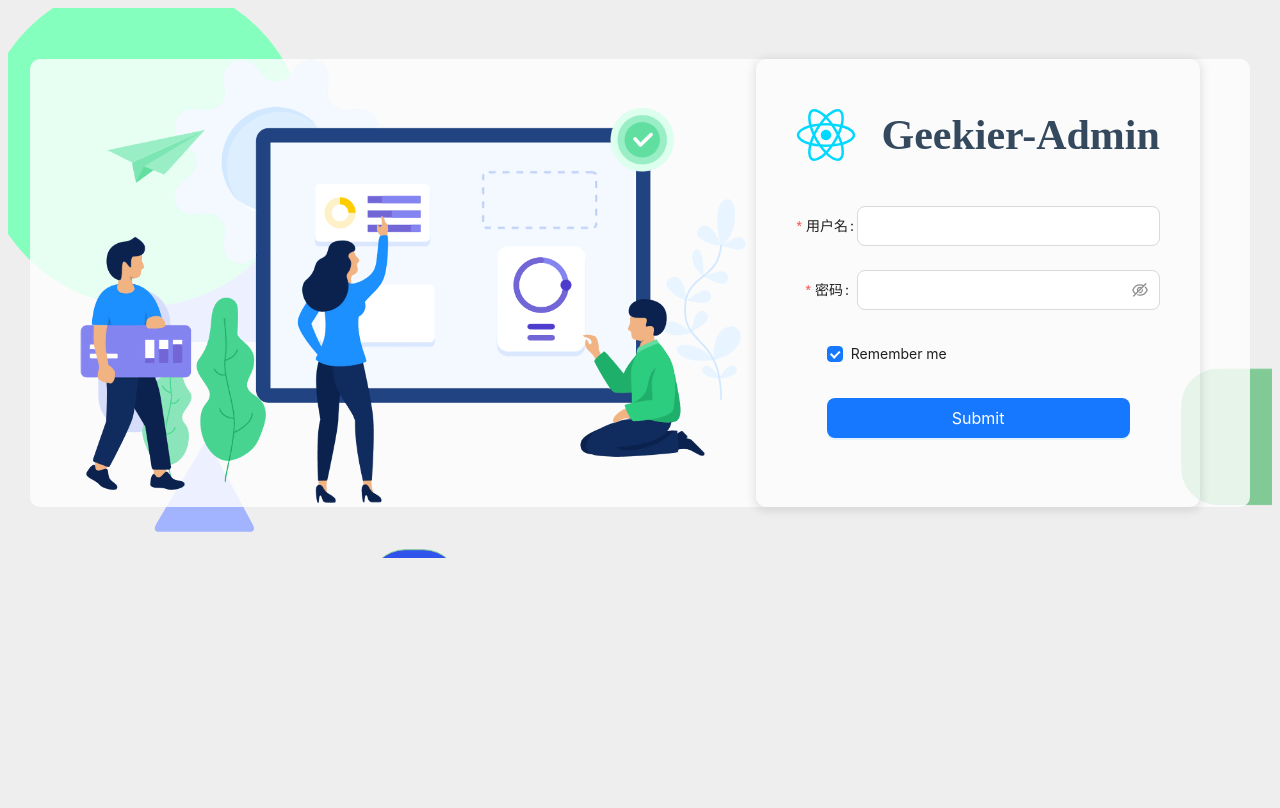
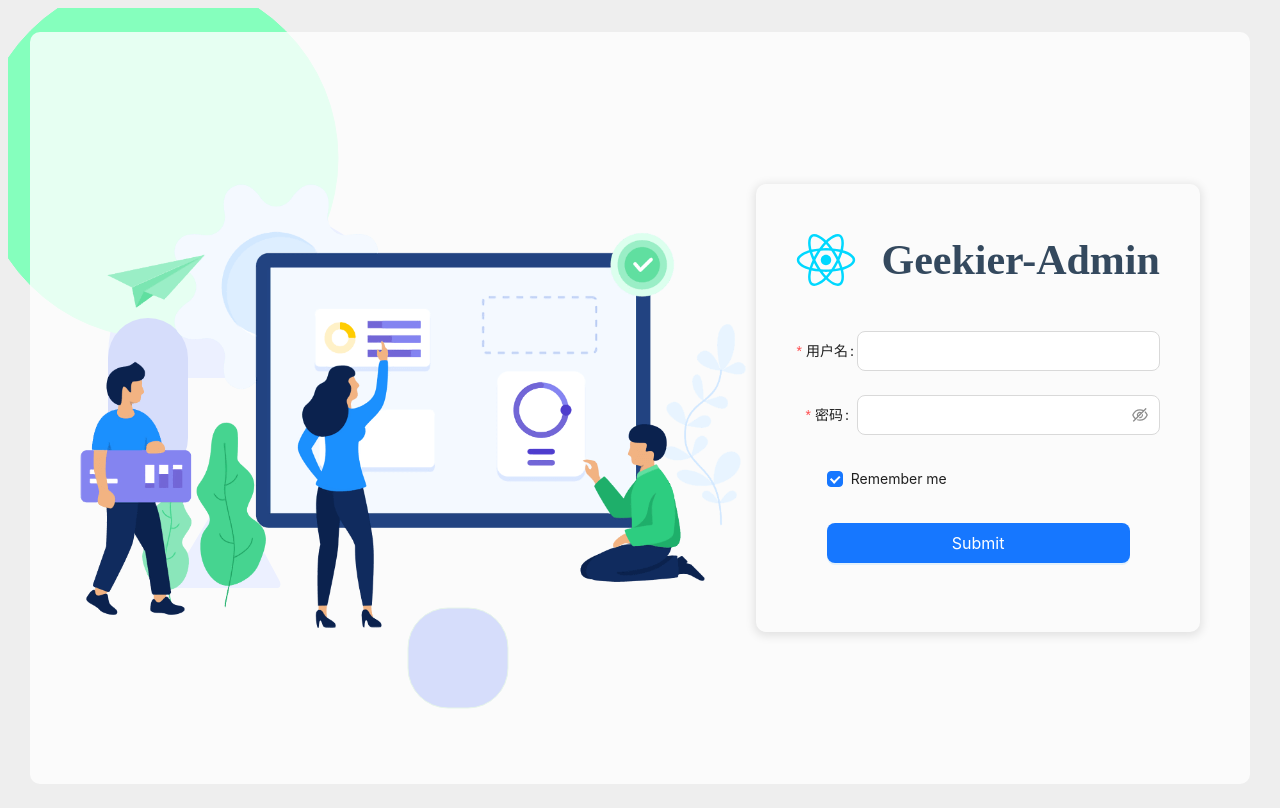
Before and after one commit to circletop/React, a React (Vite) app: page /login in a window 1280 px wide. Built offline with nearby package versions, Linux system fonts and the light colour scheme; no server answers.

Commit message:
页面全屏修复

```diff
--- a/src/assets/styles/global.scss
+++ b/src/assets/styles/global.scss
@@ -1,8 +1,9 @@
 $color: #eee;
-body {
+html,body, #root {
   background-color: $color ;
   // 禁用文字选中
   user-select: none;
+  height: 100%;
 }
 img {
   // 禁止图片拖动
@@ -11,6 +12,7 @@ img {
 
 /* flex */
 .flx-center {
+  height: 100%;
   display: flex;
   align-items: center;
   justify-content: center;
--- a/src/views/Login/Login.tsx
+++ b/src/views/Login/Login.tsx
@@ -24,9 +24,6 @@ return <><div className={`${style.loginContainer} flx-center`}>
         <LoginForm />
       </div>
   </div>
-  <div>
-
-  </div>
 </div>
 </>
 }
```
